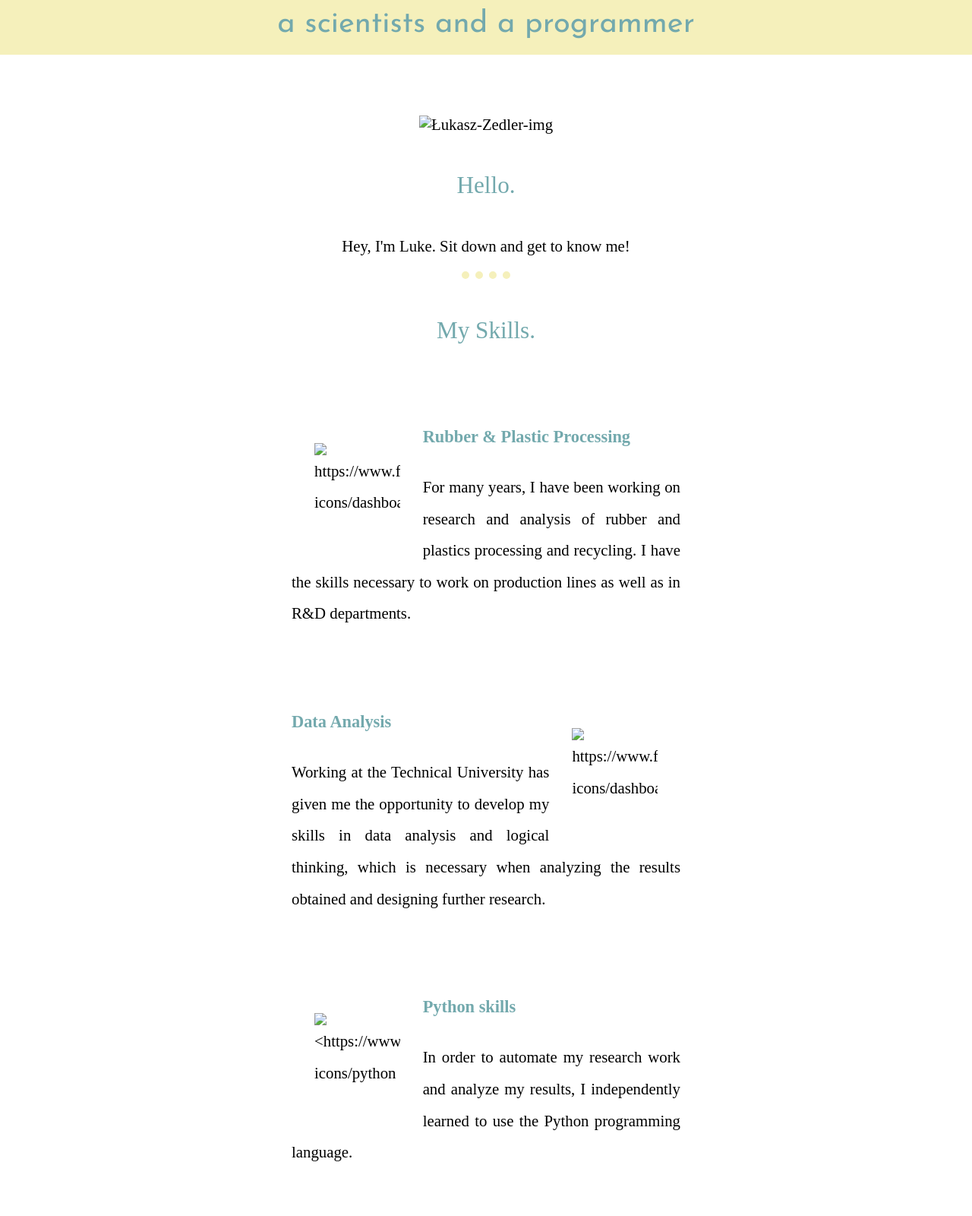
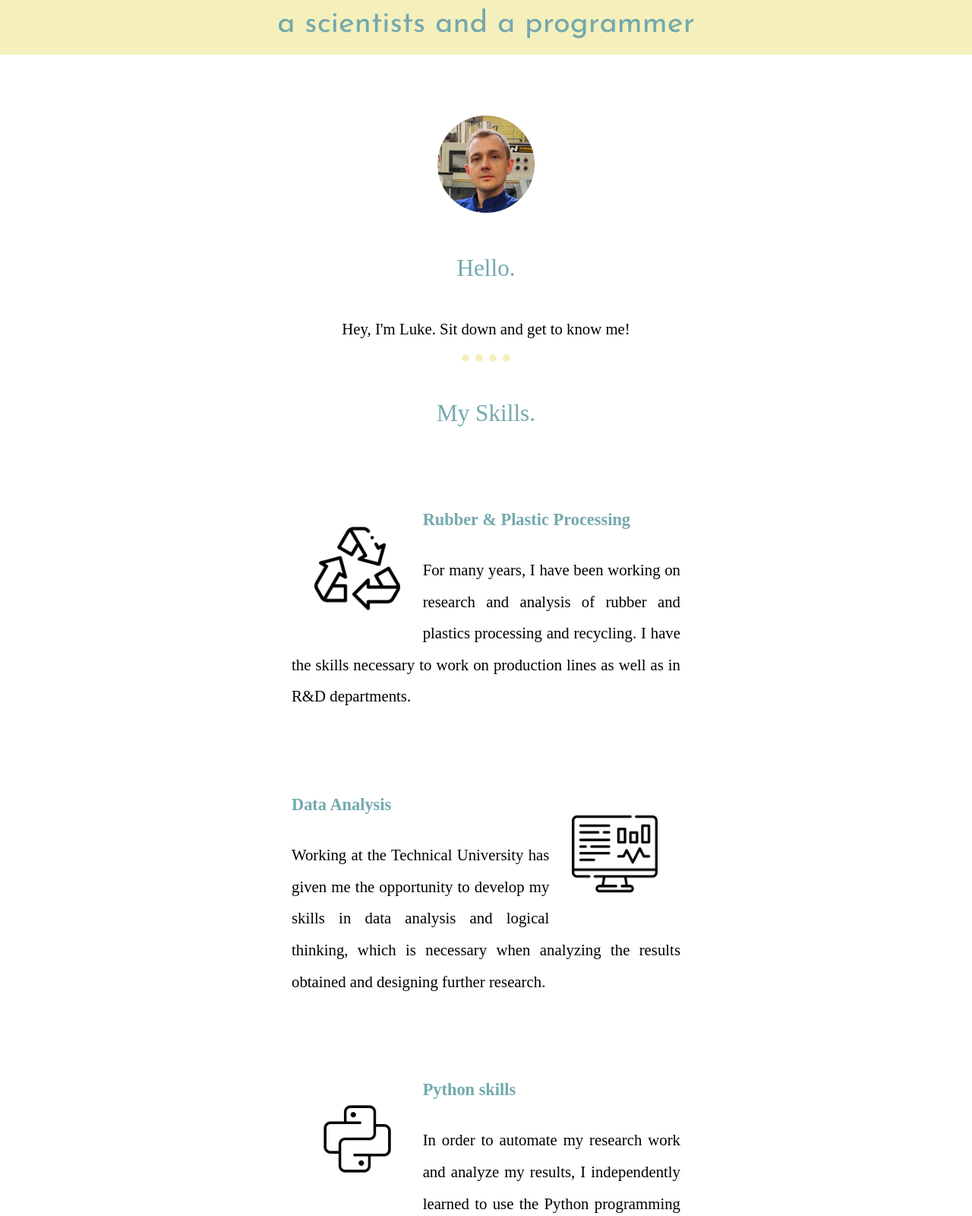
Before and after one commit to Zedler92/My_Site, a plain HTML site: page index.html in a window 1280 px wide. Shown: the part 180-1780 px from the top of the page at 76% size. Drawn offline with Linux system fonts and the light colour scheme; files that its build step writes are made by us from their sources.

Commit message:
Update index.html

```diff
--- a/index.html
+++ b/index.html
@@ -3,7 +3,7 @@
 <head>
     <meta charset="UTF-8">
     <title>Łukasz Zedler</title>
-    <link rel="stylesheet" href="/CSS/styles.css">
+    <link rel="stylesheet" href="styles.css">
     <link rel="icon" href="favicon1.ico">
     <link rel="preconnect" href="https://fonts.googleapis.com">
     <link rel="preconnect" href="https://fonts.gstatic.com" crossorigin>
@@ -17,7 +17,7 @@
     </div>
     <div class="mid">
       <div class="profile">
-        <img class="myface" src="/Images/ŁZ_image-modified.png" alt="Łukasz-Zedler-img">
+        <img class="myface" src="ŁZ_image-modified.png" alt="Łukasz-Zedler-img">
         <h2>Hello.</h2>
         <p>Hey, I'm Luke. Sit down and get to know me!</p>
       </div>
@@ -25,23 +25,23 @@
       <div class="skills">
         <h2>My Skills.</h2>
         <div class="skill-row">
-          <img class="plastic" src="/Images/recycling.png" alt="https://www.flaticon.com/free-icons/dashboard">
+          <img class="plastic" src="/recycling.png" alt="https://www.flaticon.com/free-icons/dashboard">
           <h3>Rubber & Plastic Processing</h3>
           <p class="skill_1">For many years, I have been working on research and analysis of rubber and plastics processing and recycling. I have the skills necessary to work on production lines as well as in R&D departments.</p>
         </div>
         <div class="skill-row">
-          <img class="monitor" src="/Images/monitor.png" alt="https://www.flaticon.com/free-icons/dashboard">
+          <img class="monitor" src="monitor.png" alt="https://www.flaticon.com/free-icons/dashboard">
           <h3>Data Analysis</h3>
           <p class="skill_2">Working at the Technical University has given me the opportunity to develop my skills in data analysis and logical thinking, which is necessary when analyzing the results obtained and designing further research.</p>
         </div>
       </div>
          <div class="skill-row">
-          <img class="python" src="/Images/python.png" alt="<https://www.flaticon.com/free-icons/python">
+          <img class="python" src="python.png" alt="<https://www.flaticon.com/free-icons/python">
           <h3>Python skills</h3>
           <p class="skill_3">In order to automate my research work and analyze my results, I independently learned to use the Python programming language.</p>
         </div>
         <div class="skill-row">
-          <img class="soft" src="/Images/skills.png" alt="https://www.flaticon.com/free-icons/user">
+          <img class="soft" src="skills.png" alt="https://www.flaticon.com/free-icons/user">
           <h3>Soft skills</h3>
           <p class="skill_4">Due to the characteristics of my work at the university and participation in several high-budget projects, I have developed and possessed such skills as <span><em>analytical thinking, ease of learning new things, teamwork, team leadership, working under time pressure, and empathy.
           </em></span> </p>
```
